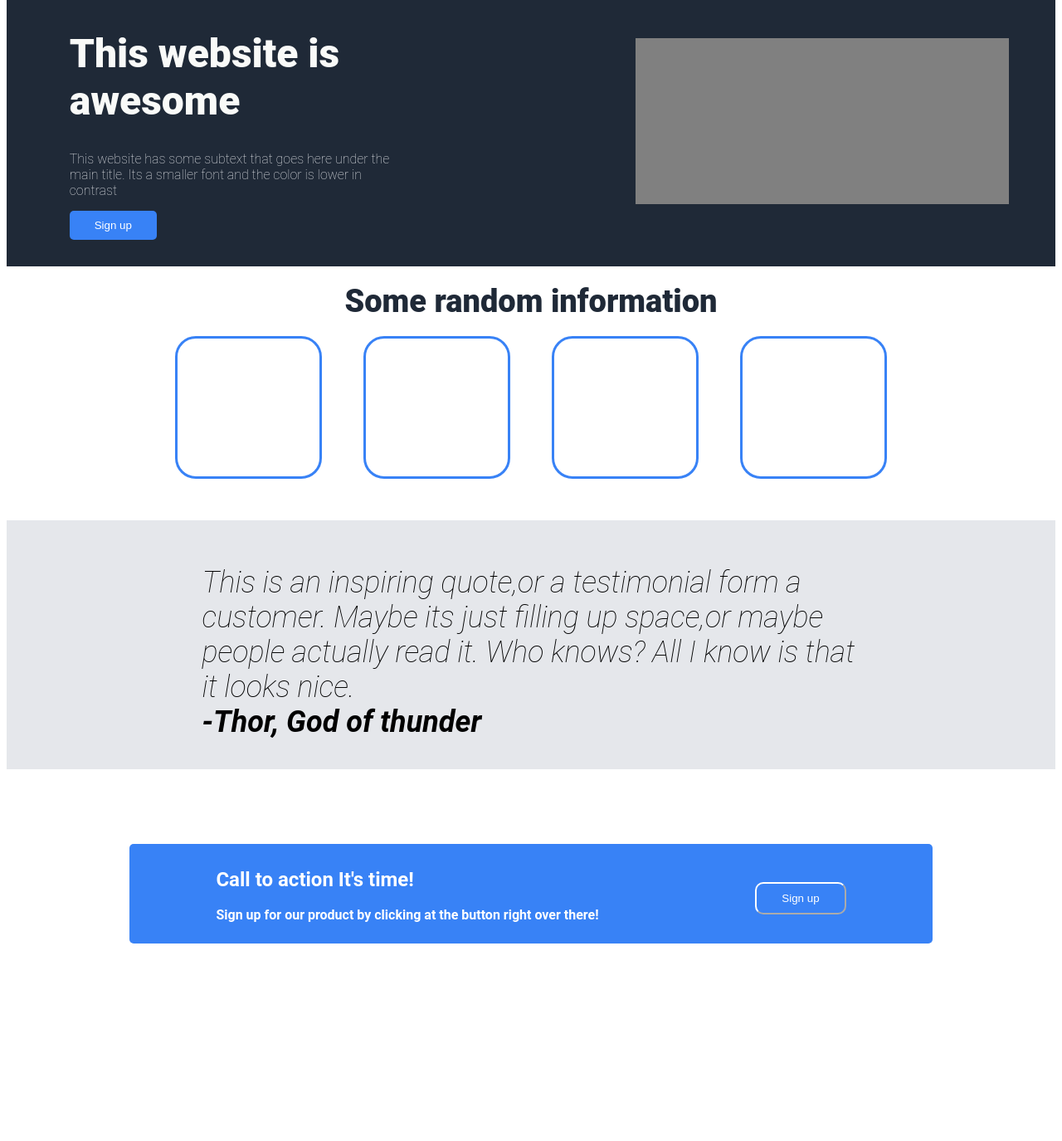
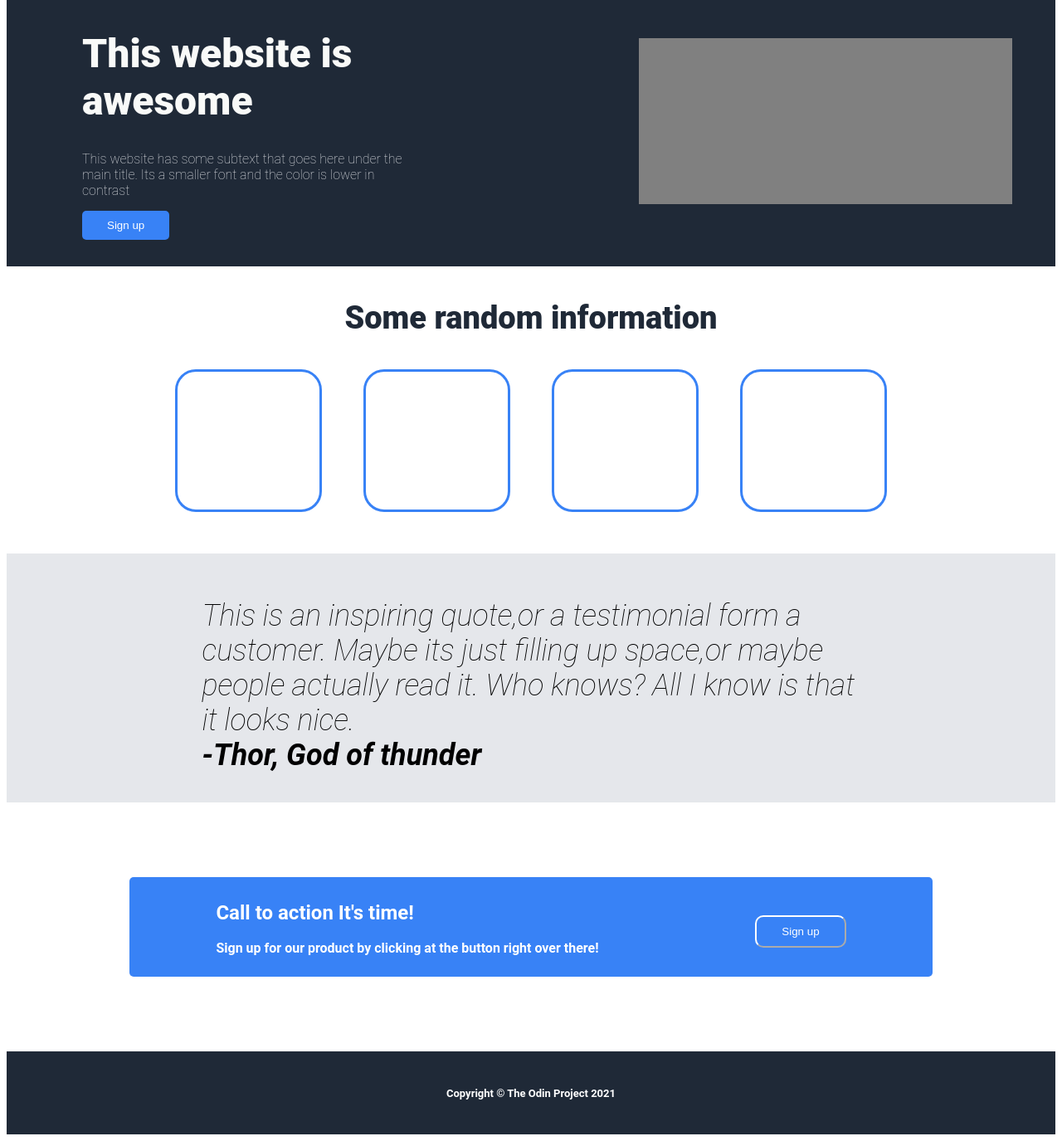
Before and after one commit to barefoot-yeti/Odin_Project_Landing_Page, a plain HTML site: page index.html in a window 1280 px wide. Shown: the part 77-1452 px from the top of the page at 83% size. Before the commit the page ends 1312 px from the top, so only its background shows below. Drawn offline with Linux system fonts and the light colour scheme.

Commit message:
Adds footer and spacing corrections

```diff
--- a/index.html
+++ b/index.html
@@ -77,6 +77,10 @@
 
     </div>
 
+    <div class="footer">
+        <div class="copytext">Copyright © The Odin Project 2021 </div>
+    </div>
+
 
 
 </body>
--- a/styles.css
+++ b/styles.css
@@ -38,14 +38,14 @@ body{
 .navbar-left{
     display: flex;
     justify-content: flex-start;
-    margin-left: 120px;
+    margin-left: 5%
 
 }
 
 .navbar-right{
     display: flex;
     flex-wrap: wrap;
-    margin-right: 120px;
+    margin-right: 5%;
     gap: 20px;
 }
 
@@ -65,7 +65,7 @@ body{
     justify-content: center;
     align-items: flex-start;
     flex-direction: column;
-    margin-left: 20px;
+    margin-left: 4%;
     width: 50%;
 
 }
@@ -123,6 +123,7 @@ body{
     border: #f9faf8;
     height: 200px;
     width: 450px;
+    margin-right: 5%;
 }
 
 .thirdsection{
@@ -134,8 +135,8 @@ body{
 }
 
 .informationtext{
-    margin-top: 20px;
-    margin-bottom: 20px;
+    margin-top: 40px;
+    margin-bottom: 40px;
     font-size: 38px;
     font-weight:bolder;
     color: #1f2937;
@@ -224,3 +225,17 @@ strong{
     padding-bottom: 10px;
     border-radius: 10px;
 }
+
+.footer{
+    width:100%;
+    height: 100px;
+    background-color: #1F2937;
+    display: flex;
+    justify-content: center;
+    align-items: center;
+}
+
+.copytext{
+    color: #fff;
+    font-size: small;
+}
```
